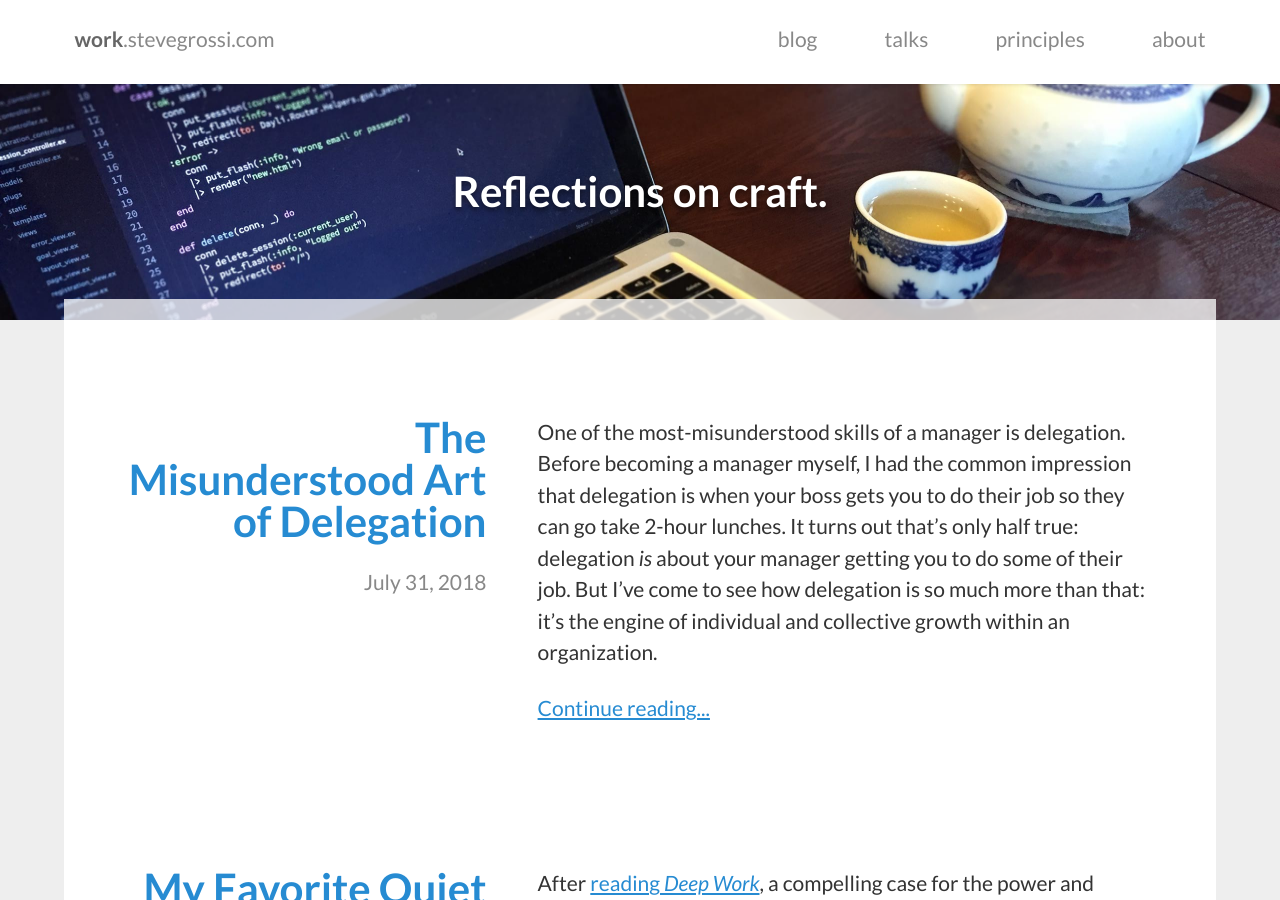
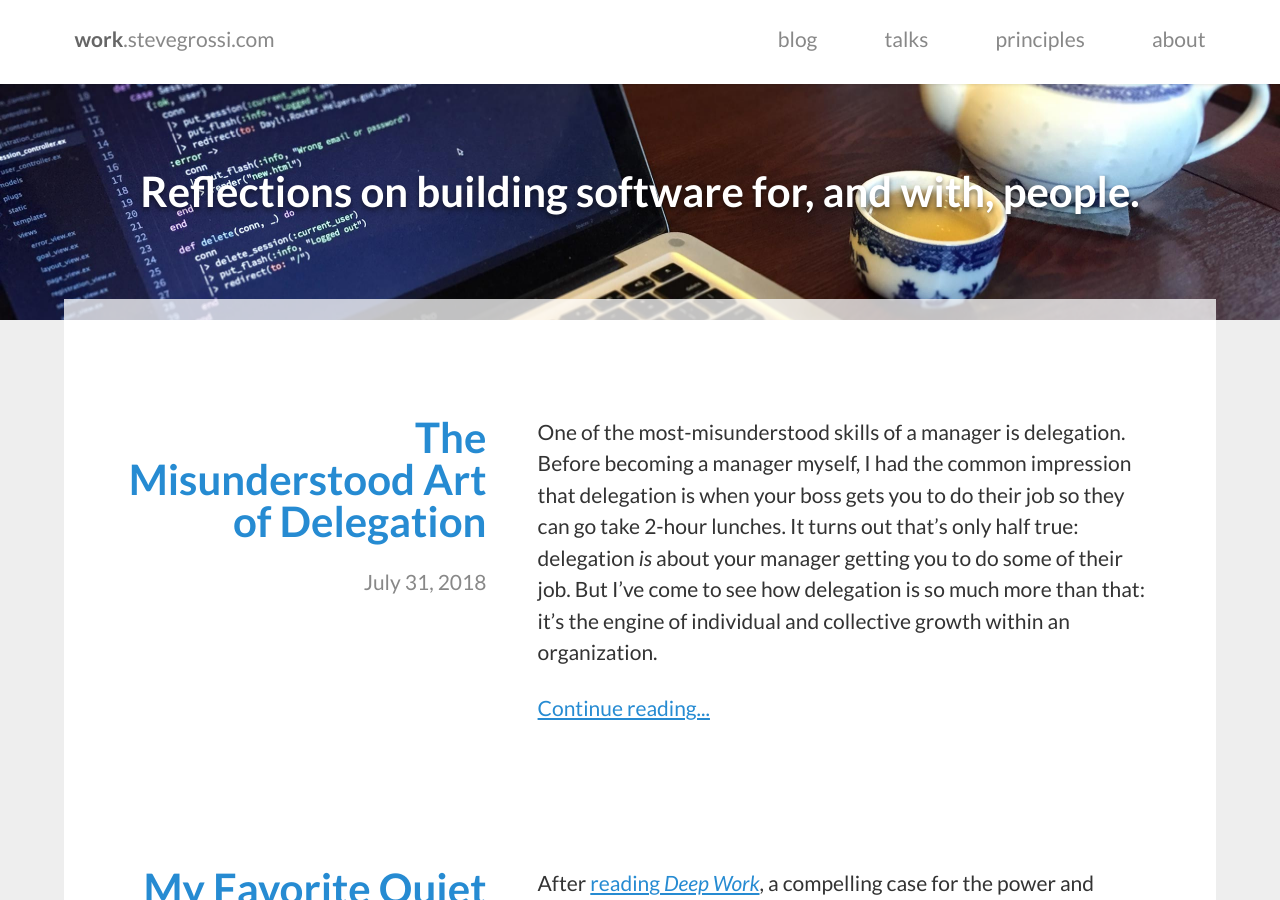
Before and after one commit to stevegrossi/stevegrossi.github.io, a Jekyll site: the page built from index.html, in a window 1280 px wide and 900 px high. Built offline with Jekyll 4.4.1, drawn with Linux system fonts in a browser that asks for light colours; the list of posts is cut into pages by our own code.

Commit message:
Update site description to include management, eh?

```diff
--- a/_config.yml
+++ b/_config.yml
@@ -1,7 +1,7 @@
 # Site settings
 title: Steve Grossi at Work
 email: hello@stevegrossi.com
-description: Reflections on craft.
+description: Reflections on building software for, and with, people.
 baseurl: "" # the subpath of your site, e.g. /blog/
 url: "https://work.stevegrossi.com"
 permalink: pretty
```
